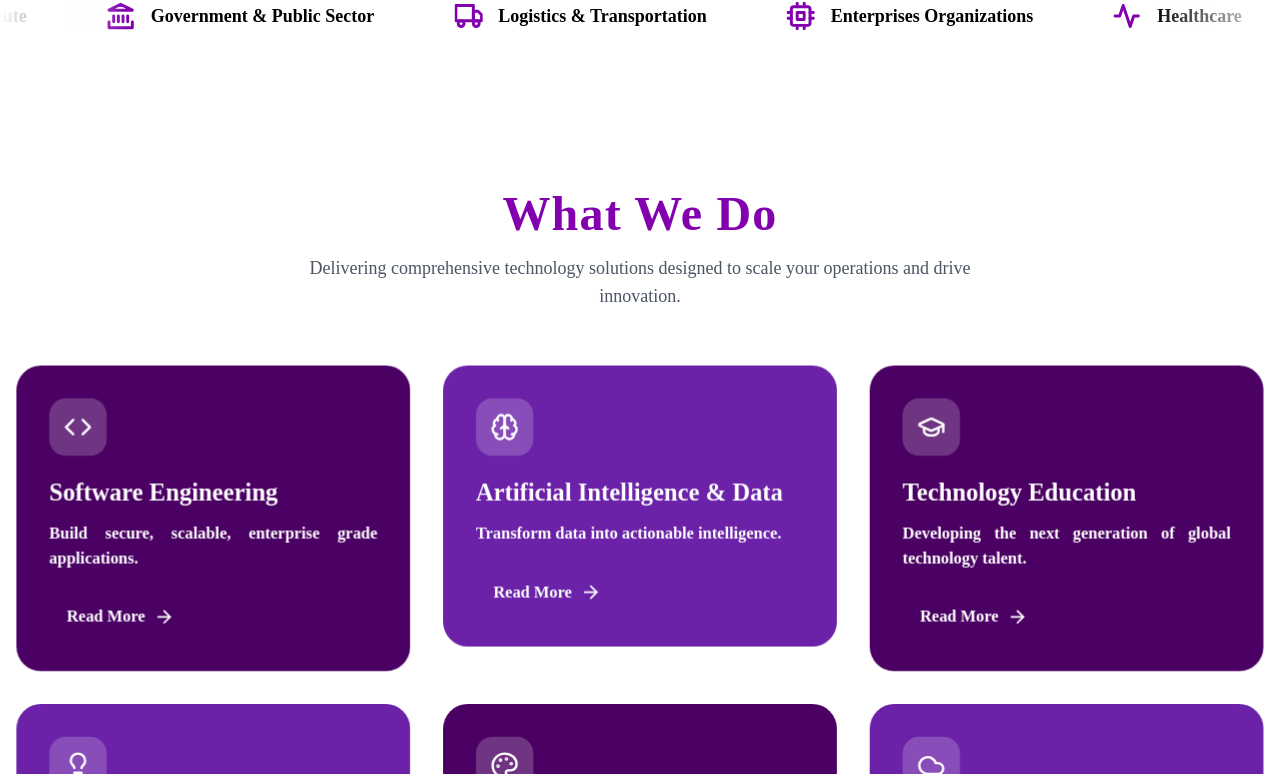
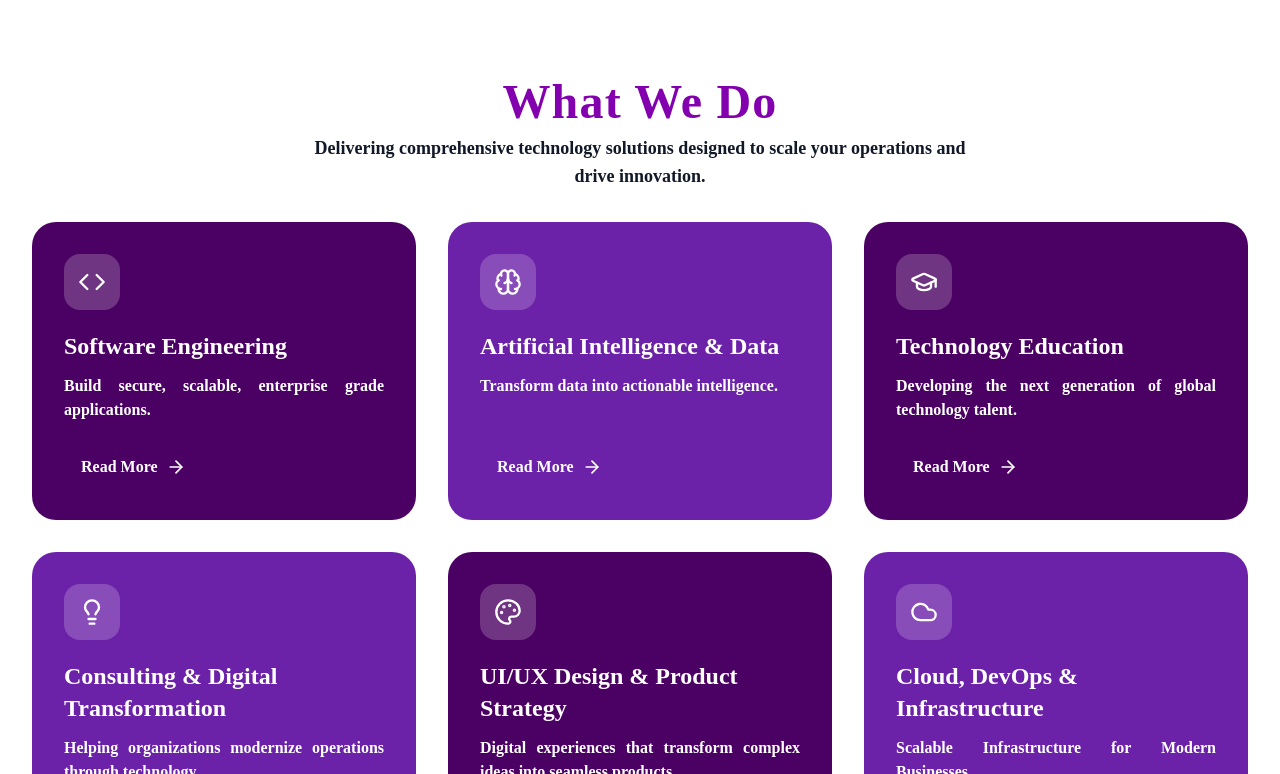
Before and after one commit to Bulqs/dusacore_website, a Next.js app: page / in a window 1280 px wide. Shown: the part 806-1580 px from the top of the page. Built offline with nearby package versions, Linux system fonts and the light colour scheme.

Commit message:
landing page correction completed

```diff
--- a/app/components/dusacomponent/Card.tsx
+++ b/app/components/dusacomponent/Card.tsx
@@ -7,12 +7,13 @@ interface CardProps {
     description: string;
     readMoreHref: string;
     bgColor: string;
+    className?: string;
 }
 
-export default function Card({ icon: Icon, title, description, readMoreHref, bgColor }: CardProps) {
+export default function Card({ icon: Icon, title, description, readMoreHref, bgColor, className = "" }: CardProps) {
     return (
         <div
-            className="p-6 sm:p-8 rounded-3xl flex flex-col items-start text-left"
+            className={`p-6 sm:p-8 rounded-3xl flex flex-col items-start text-left ${className}`}
             style={{ backgroundColor: bgColor }}
         >
             <div className="w-14 h-14 rounded-2xl flex items-center justify-center mb-5 bg-white/20">
--- a/app/components/dusacomponent/WhatWeDo.tsx
+++ b/app/components/dusacomponent/WhatWeDo.tsx
@@ -1,6 +1,4 @@
-"use client";
-import React, { useRef, useEffect, useState } from 'react';
-import { motion, Variants } from 'framer-motion';
+import React from 'react';
 import { Code, Brain, GraduationCap, Lightbulb, Palette, Cloud } from 'lucide-react';
 import Card from '@/app/components/dusacomponent/Card';
 
@@ -13,132 +11,33 @@ const cards = [
     { icon: Cloud, title: "Cloud, DevOps & Infrastructure", description: "Scalable Infrastructure for Modern Businesses.", readMoreHref: "/services", bgColor: "#6B21A8" },
 ];
 
-const containerVariants: Variants = {
-    hidden: { opacity: 0 },
-    show: {
-        opacity: 1,
-        transition: { staggerChildren: 0.15 }
-    }
-};
-
-const cardVariants: Variants = {
-    hidden: { opacity: 0, y: 30 },
-    show: {
-        opacity: 1,
-        y: 0,
-        transition: {
-            type: "spring" as const,
-            stiffness: 100,
-            damping: 15
-        }
-    }
-};
-
 export default function WhatWeDo() {
-    const scrollRef = useRef<HTMLDivElement>(null);
-    const [isInteracting, setIsInteracting] = useState(false);
-
-    // Auto-scroll logic for mobile devices
-    useEffect(() => {
-        const interval = setInterval(() => {
-            // Only auto-scroll if it's a mobile/tablet screen AND the user isn't currently touching it
-            if (!isInteracting && scrollRef.current && window.innerWidth < 1024) {
-                const { scrollLeft, scrollWidth, clientWidth } = scrollRef.current;
-
-                // If we reach the end of the scroll, loop smoothly back to the start
-                if (scrollLeft + clientWidth >= scrollWidth - 10) {
-                    scrollRef.current.scrollTo({ left: 0, behavior: 'smooth' });
-                } else {
-                    // Scroll right by approximately one card width (85vw)
-                    scrollRef.current.scrollBy({ left: window.innerWidth * 0.85, behavior: 'smooth' });
-                }
-            }
-        }, 4000); // Triggers every 4 seconds
-
-        return () => clearInterval(interval);
-    }, [isInteracting]);
-
     return (
-        <section className="w-full bg-white py-12 sm:py-16 lg:py-24 px-4 sm:px-6 lg:px-8 relative overflow-hidden">
-
-            {/* Inline CSS to hide the ugly native scrollbar on mobile while keeping the scroll functionality */}
-            <style jsx>{`
-                .hide-scrollbar::-webkit-scrollbar {
-                    display: none;
-                }
-                .hide-scrollbar {
-                    -ms-overflow-style: none;
-                    scrollbar-width: none;
-                }
-            `}</style>
-
-            <div className="max-w-7xl mx-auto relative z-10 w-full">
-                <div className="text-center mb-12 sm:mb-16">
-                    <h3 className="text-3xl sm:text-4xl md:text-5xl font-extrabold text-appTitleBgColor mb-4 tracking-wide">
-                        What <span className="text-appBanner">We Do</span>
+        <section className="w-full bg-white py-12 sm:py-16 lg:pb-24 lg:pt-12 px-4 sm:px-6 lg:px-8">
+            <div className="max-w-7xl mx-auto w-full">
+                <div className="text-center mb-4 md:mb-8">
+                    <h3 className="text-3xl sm:text-4xl md:text-5xl font-extrabold text-appTitleBgColor mb-2 tracking-wide">
+                        What We Do
                     </h3>
-                    <p className="text-gray-600 max-w-2xl mx-auto text-base md:text-lg">
+                    <p className="text-gray-900 max-w-2xl mx-auto text-base font-semibold md:text-lg">
                         Delivering comprehensive technology solutions designed to scale your operations and drive innovation.
                     </p>
                 </div>
 
-                {/* Responsive Wrapper:
-                    Mobile: Uses 'flex overflow-x-auto' to create a horizontal scroll track.
-                    Desktop: Switches back to 'lg:grid lg:grid-cols-3' for a standard layout.
-                */}
-                <motion.div
-                    ref={scrollRef}
-                    variants={containerVariants}
-                    initial="hidden"
-                    whileInView="show"
-                    viewport={{ once: true, margin: "-50px" }}
-                    onMouseEnter={() => setIsInteracting(true)}
-                    onMouseLeave={() => setIsInteracting(false)}
-                    onTouchStart={() => setIsInteracting(true)}
-                    onTouchEnd={() => setIsInteracting(false)}
-                    className="flex lg:grid lg:grid-cols-3 gap-6 lg:gap-8 overflow-x-auto lg:overflow-visible snap-x snap-mandatory hide-scrollbar pb-8 lg:pb-0 items-stretch"
-                    style={{ perspective: '1200px' }}
-                >
+                <div className="grid grid-cols-1 sm:grid-cols-2 lg:grid-cols-3 gap-8 items-stretch">
                     {cards.map((card, index) => (
-                        <motion.div
-                            key={index}
-                            variants={cardVariants}
-                            whileHover={{
-                                scale: 1.03,
-                                rotateY: 8,
-                                rotateX: -4,
-                                z: 20,
-                            }}
-                            transition={{ type: "spring", stiffness: 300, damping: 20 }}
-                            /* FIX: Changed min-w to strict w- bounds and added flex-col */
-                            className="relative group h-full rounded-2xl w-[85vw] sm:w-[340px] lg:w-full shrink-0 snap-center flex flex-col"
-                            style={{ transformStyle: "preserve-3d" }}
-                        >
-                            <div className="absolute inset-0 w-full h-full rounded-2xl bg-appLightPurple overflow-hidden opacity-0 group-hover:opacity-100 transition-opacity duration-500 shadow-xl shadow-appPurple/20">
-                                <div
-                                    className="absolute inset-0 mix-blend-multiply opacity-40 transition-transform duration-700 group-hover:scale-110"
-                                    style={{
-                                        backgroundImage: "url('https://plain-weur-prod-public.komododecks.com/202606/10/v9WarDYk2cqwh3FiRlF0/image.jpg')",
-                                        backgroundSize: 'cover',
-                                        backgroundPosition: 'center',
-                                        transform: 'scaleX(-1)'
-                                    }}
-                                />
-                            </div>
-
-                            {/* FIX: Added whitespace-normal and break-words to force wrapping */}
-                            <div className="relative z-10 h-full w-full transform-gpu block whitespace-normal break-words" style={{ transform: "translateZ(30px)" }}>
+                        <div key={index} className="transition-shadow duration-300 hover:shadow-2xl rounded-3xl h-full">
                             <Card
                                 icon={card.icon}
                                 title={card.title}
                                 description={card.description}
                                 readMoreHref={card.readMoreHref}
                                 bgColor={card.bgColor}
+                                className="h-full"
                             />
                         </div>
-                        </motion.div>
                     ))}
-                </motion.div>
+                </div>
             </div>
         </section>
     );
--- a/app/components/dusacomponent/dusawelcomepage/CaseStudySlider.tsx
+++ b/app/components/dusacomponent/dusawelcomepage/CaseStudySlider.tsx
@@ -35,7 +35,7 @@ export default function CaseStudySlider() {
     };
 
     return (
-        <section className="w-full bg-white py-4 sm:py-8 lg:py-16 px-4 sm:px-6 lg:px-8">
+        <section className="w-full bg-white py-4 sm:py-8 lg:pb-16 lg:pt-4 px-4 sm:px-6 lg:px-8">
             <style>{`.scrollbar-hide::-webkit-scrollbar { display: none; }`}</style>
             <h2 className="text-3xl sm:text-4xl font-bold text-appTitleBgColor mb-12 text-center">
                 Our <span className="text-appBanner">Case Studies</span>
--- a/app/components/dusacomponent/dusawelcomepage/TestimonialsSection.tsx
+++ b/app/components/dusacomponent/dusawelcomepage/TestimonialsSection.tsx
@@ -3,7 +3,7 @@ import TestimonialCard from './TestimonialCard'
 
 const TestimonialsSection = () => {
   return (
-    <section className="w-full bg-white py-4 sm:py-8 lg:py-16 px-4 sm:px-6 lg:px-8">
+    <section className="w-full bg-white py-4 sm:py-8 lg:pb-16 lg:pt-4 px-4 sm:px-6 lg:px-8">
       <div className="max-w-6xl mx-auto">
         <h2 className="text-3xl sm:text-4xl font-bold text-appTitleBgColor mb-12 text-center">
           Client <span className="text-appBanner">Testimonials</span>
--- a/app/components/dusacomponent/dusawelcomepage/WhyChooseUs.tsx
+++ b/app/components/dusacomponent/dusawelcomepage/WhyChooseUs.tsx
@@ -19,16 +19,18 @@ export default function WhyChooseUs() {
                     Why <span className="text-appBanner">Choose Us</span>
                 </h2>
 
-                <div className="grid grid-cols-1 sm:grid-cols-2 lg:grid-cols-3 gap-8">
+                <div className="grid grid-cols-1 sm:grid-cols-2 lg:grid-cols-3 gap-8 items-stretch">
                     {items.map((item, index) => (
+                        <div key={index} className="transition-shadow duration-300 hover:shadow-2xl rounded-3xl h-full">
                             <Card
-                            key={index}
                                 icon={item.icon}
                                 title={item.title}
                                 description={item.description}
                                 readMoreHref="#"
                                 bgColor={item.bgColor}
+                                className="h-full"
                             />
+                        </div>
                     ))}
                 </div>
             </div>
--- a/app/components/newlandingpage/PartnersMarquee.tsx
+++ b/app/components/newlandingpage/PartnersMarquee.tsx
@@ -68,7 +68,7 @@ const PartnersMarquee = () => {
     const marqueeItems = [...partners, ...partners];
 
     return (
-        <section className="w-full bg-white space-y-8 py-4 sm:py-8 lg:py-16 flex flex-col items-center justify-center overflow-hidden">
+        <section className="w-full bg-white space-y-8 py-4 sm:py-5 lg:py-8 flex flex-col items-center justify-center overflow-hidden">
 
             <style jsx>{`
                 @keyframes marquee {
```
Lines whose indentation alone changed are shown as unchanged.
